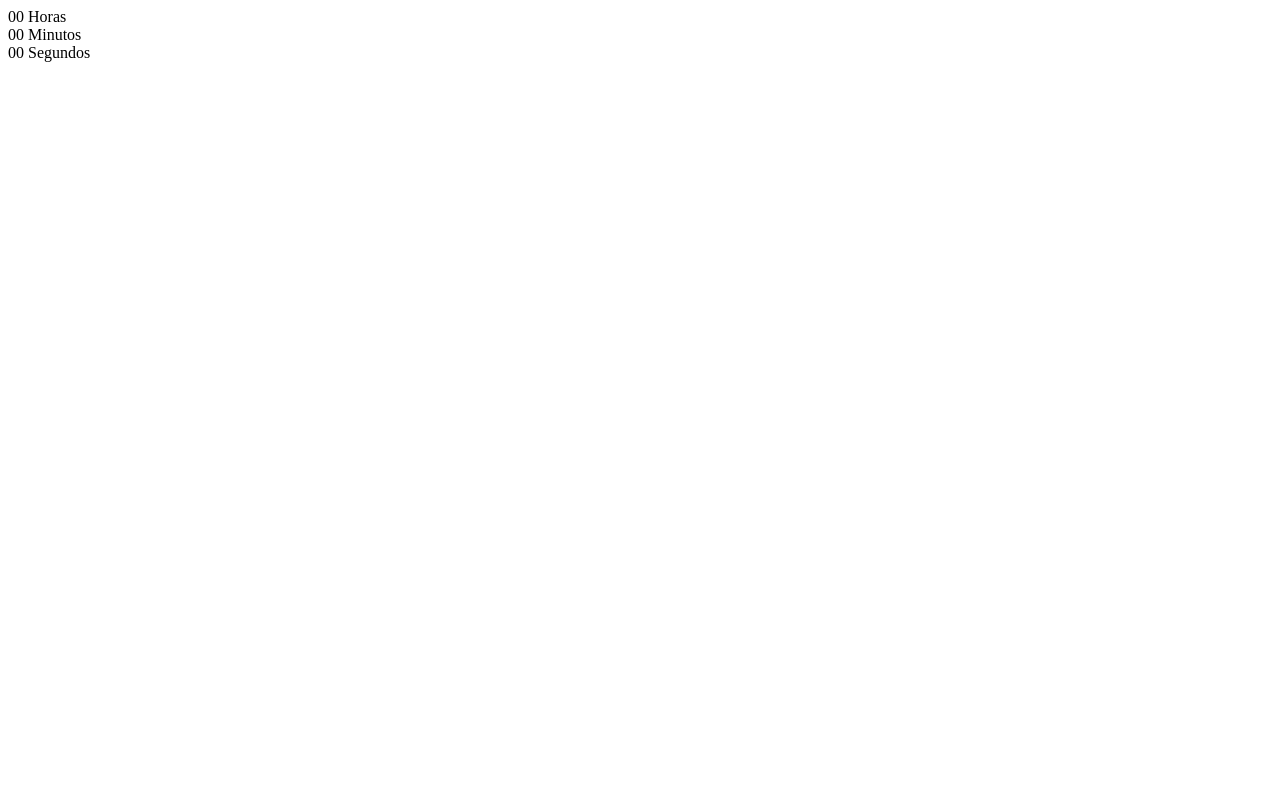
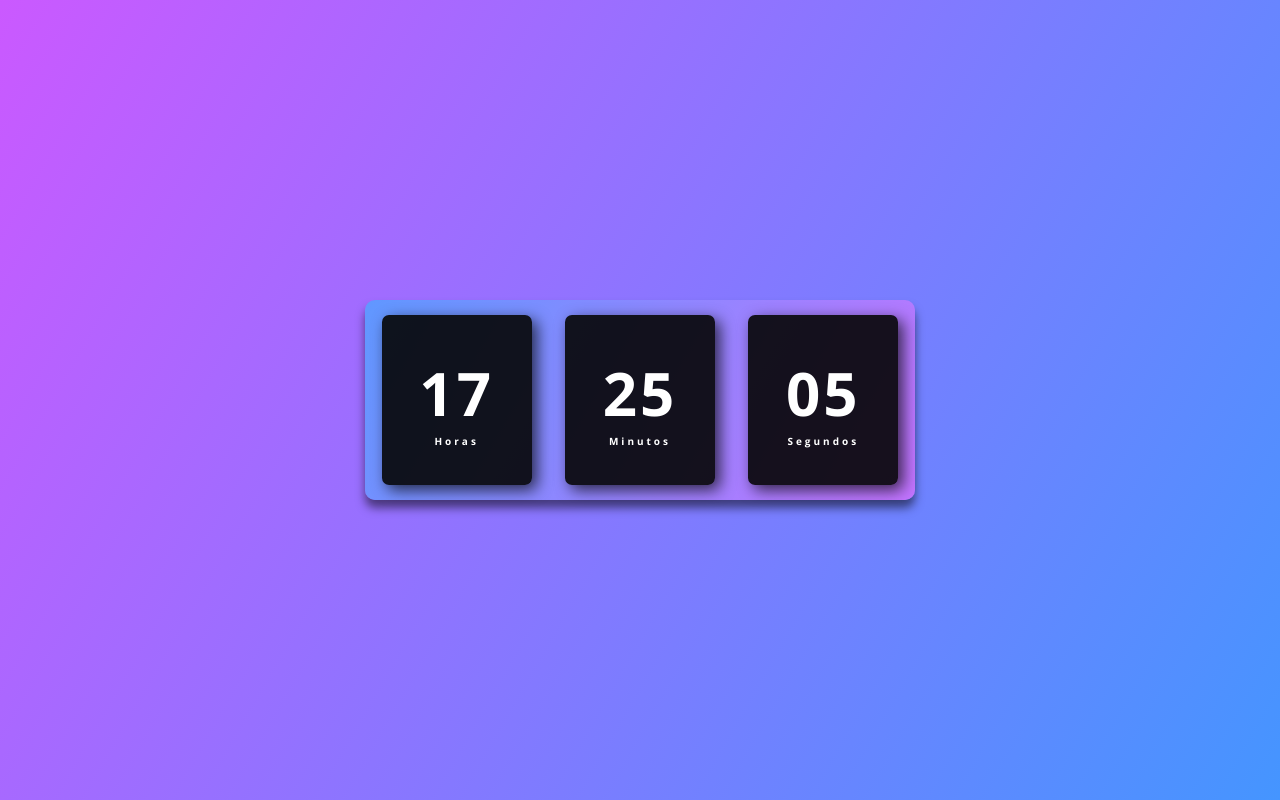
Before and after one commit to Filipe-Bacof/Relogio-digital-dinamico, a plain HTML site: page index.html in a window 1280 px wide. Drawn offline with nearby package versions, Linux system fonts and the light colour scheme.

Commit message:
projeto finalizado

```diff
--- a/css/styles.css
+++ b/css/styles.css
@@ -0,0 +1,49 @@
+@import url("https://fonts.googleapis.com/css2?family=Open+Sans:wght@300;500;700&display=swap");
+
+* {
+    margin: 0;
+    padding: 0;
+    font-family: "Open Sans", sans-serif;
+}
+
+body {
+    height: 100vh;
+    background: linear-gradient(120deg, #c13bffd8, #2583ffda);
+    display: flex;
+    align-items: center;
+    justify-content: center;
+}
+
+.relogio {
+    display: flex;
+    align-items: center;
+    justify-content: space-around;
+    height: 200px;
+    width: 550px;
+    background: linear-gradient(120deg, #559fffda, #d271ffd8);
+    border-radius: 10px;
+    box-shadow: 0px 8px 10px rgba(0, 0, 0, 0.5);
+}
+
+.relogio div {
+    height: 170px;
+    width: 150px;
+    display: flex;
+    flex-direction: column;
+    align-items: center;
+    justify-content: center;
+    color: #fff;
+    background: rgba(5, 5, 5, 0.9);
+    box-shadow: 5px 5px 15px rgba(0, 0, 0, 0.7);
+    border-radius: 7px;
+    letter-spacing: 3px;
+}
+
+.relogio span {
+    font-weight: bold;
+    font-size: 60px;
+}
+
+.relogio span.tempo {
+    font-size: 10px;
+}
--- a/index.html
+++ b/index.html
@@ -5,22 +5,22 @@
         <meta http-equiv="X-UA-Compatible" content="IE=edge" />
         <meta name="viewport" content="width=device-width, initial-scale=1.0" />
         <link rel="stylesheet" href="./css/styles.css" />
-        <script src="./js/script.js"></script>
+        <script defer src="./js/script.js"></script>
         <title>Relógio Digital Dinâmico</title>
     </head>
     <body>
         <div class="relogio">
             <div>
                 <span id="horas">00</span>
-                <span id="tempo">Horas</span>
+                <span class="tempo">Horas</span>
             </div>
             <div>
                 <span id="minutos">00</span>
-                <span id="tempo">Minutos</span>
+                <span class="tempo">Minutos</span>
             </div>
             <div>
                 <span id="segundos">00</span>
-                <span id="tempo">Segundos</span>
+                <span class="tempo">Segundos</span>
             </div>
         </div>
     </body>
--- a/js/script.js
+++ b/js/script.js
@@ -0,0 +1,18 @@
+const horas = document.getElementById('horas');
+const minutos = document.getElementById('minutos');
+const segundos = document.getElementById('segundos');
+
+const relogio = setInterval(function time() {
+    let dateToday = new Date();
+    let hr = dateToday.getHours();
+    let min = dateToday.getMinutes();
+    let sec = dateToday.getSeconds();
+
+    if (hr < 10) hr = '0' + hr;
+    if (min < 10) min = '0' + min;
+    if (sec < 10) sec = '0' + sec;
+
+    horas.textContent = hr;
+    minutos.textContent = min;
+    segundos.textContent = sec;
+})
```
